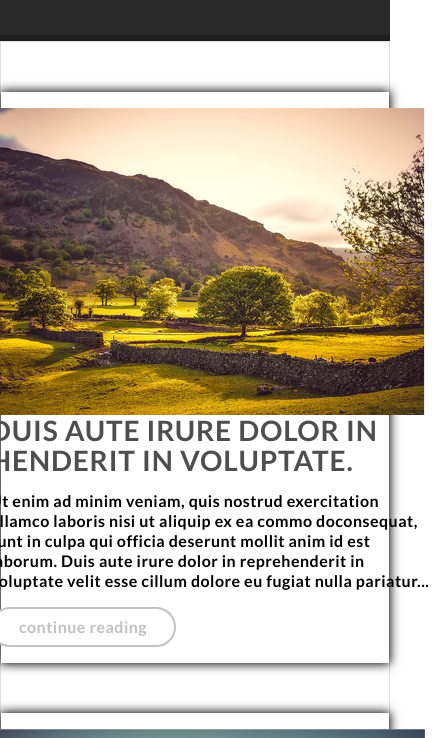
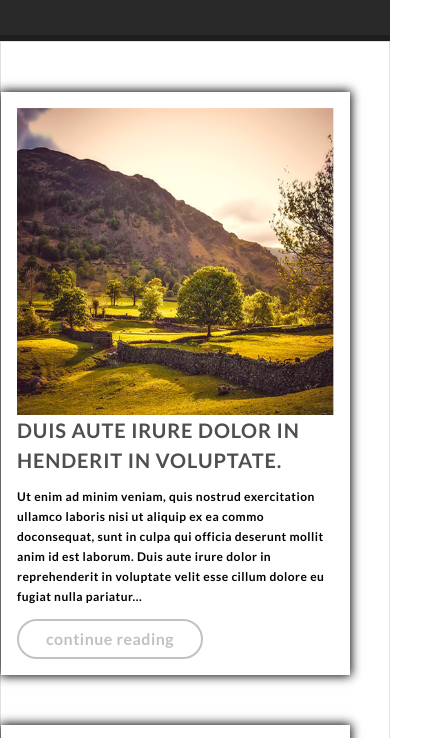
Before and after one commit to galsinai128/psdToHtml, a plain HTML site: page index.html in a window 390 px wide. Shown: the part 89-827 px from the top of the page, 435 px wide, since content can reach past the window. Drawn offline with Linux system fonts and the light colour scheme.

Commit message:
phone graphic

```diff
--- a/css/main.css
+++ b/css/main.css
@@ -59,6 +59,22 @@
     header{
         position: sticky;
         top: 0px;
+    }
+
+    .item-info{
+        width: 100% !important;
+        margin-left: 0 !important;
+        padding: 0 !important;
+    }
+
+    .item-title{
+        font-size: 20px !important;
+        overflow: hidden !important;
+    }
+
+    .item-data{
+        font-size: 12px !important;
+        overflow: hidden !important;
     }
 
 
@@ -201,11 +217,13 @@ main {
 img{
     width: 460px;
     height: 307px;
+    max-width: 100%;
 }
 
 .item-container{
     margin: 0px 0px 80px 0px;
     width: 100%;
+    max-width: 90%;
 }
 
 .item-container:first-child{
@@ -216,7 +234,7 @@ img{
     width: 445px;
     margin-left: 35px;
     max-height: 307px;
-    overflow: hidden;
+
 }
 
 .item-title{
@@ -228,6 +246,8 @@ img{
     text-transform: uppercase;
     letter-spacing: 0.84px;
     margin: 0 auto;
+    overflow: hidden;
+    max-width: 100%;
 }
 
 .item-data{
@@ -237,6 +257,7 @@ img{
     line-height: 20px;
     letter-spacing: 0.48px;
     overflow: hidden;
+    max-width: 100%;
 }
 
 .continue-reading-btn{
--- a/index.html
+++ b/index.html
@@ -29,7 +29,7 @@
         </div>
     </header>
     <main class="container">
-        <ul class="items-list clean-list flex flex-wrap">
+        <ul class="items-list clean-list flex flex-wrap align-items-center">
             <li class = "item-container flex space-around">
                 <img src="img/england.png" alt="">
                 <div class="item-info flex flex-dir-col space-between">
```
